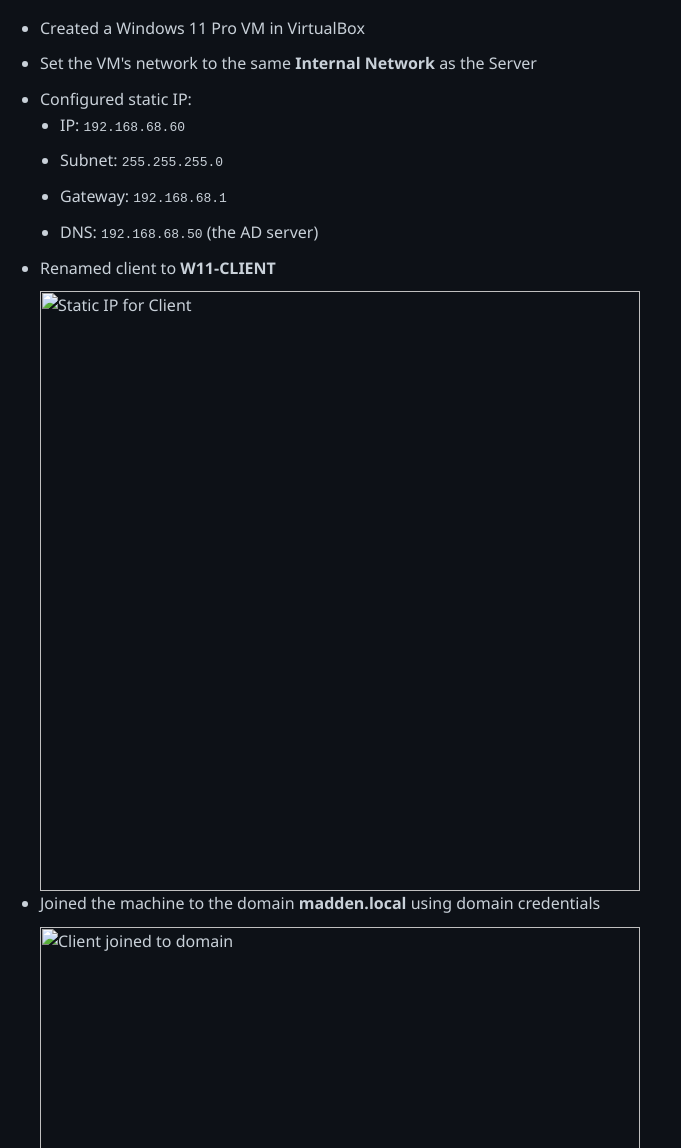
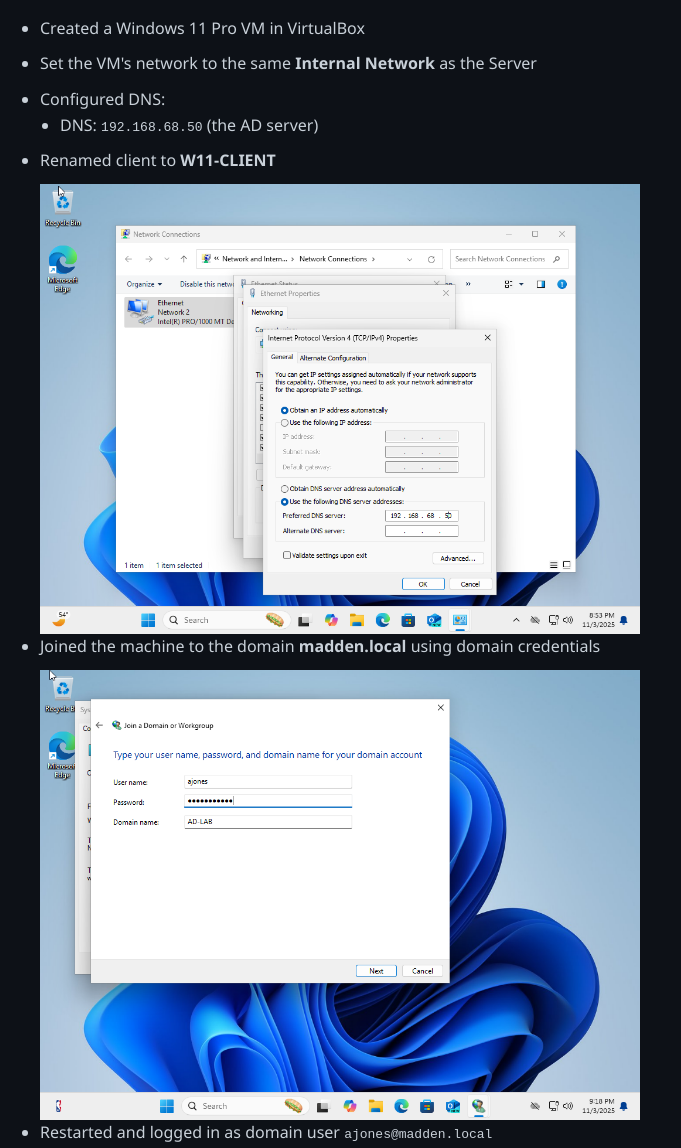
Before and after one commit to alexmadden96/alexmadden.github.io, a plain HTML site: page ad-lab.html in a window 1280 px wide. Shown: the part 5729-6877 px from the top of the page, without its empty margins (0-681 px from the left). Drawn offline with Linux system fonts and the light colour scheme.

Commit message:
Update ad-lab.html

```diff
--- a/ad-lab.html
+++ b/ad-lab.html
@@ -90,20 +90,17 @@
   <ul>
     <li>Created a Windows 11 Pro VM in VirtualBox</li>
     <li>Set the VM's network to the same <strong>Internal Network</strong> as the Server</li>
-    <li>Configured static IP:
+    <li>Configured DNS:
       <ul>
-        <li>IP: <code>192.168.68.60</code></li>
-        <li>Subnet: <code>255.255.255.0</code></li>
-        <li>Gateway: <code>192.168.68.1</code></li>
         <li>DNS: <code>192.168.68.50</code> (the AD server)</li>
       </ul>
     </li>
     <li>Renamed client to <strong>W11-CLIENT</strong></li>
-    <img src="ad-lab pics/client-ip.png" alt="Static IP for Client" width="600" />
+    <img src="ad-lab pics/DNS SET1.png" alt="Static IP for Client" width="600" />
     <li>Joined the machine to the domain <strong>madden.local</strong> using domain credentials</li>
-    <img src="ad-lab pics/domain-join.png" alt="Client joined to domain" width="600" />
+    <img src="ad-lab pics/fixed domain2.png" alt="Client joined to domain" width="600" />
     <li>Restarted and logged in as domain user <code>ajones@madden.local</code></li>
-    <img src="ad-lab pics/login-ajones.png" alt="Domain user login" width="600" />
+    <img src="ad-lab pics/log in3.png" alt="Domain user login" width="600" />
   </ul>
 
   <h3>🔒 Step 6: Group Policy Objects (GPOs)</h3>
@@ -113,6 +110,10 @@
       <ul>
         <li><strong>HR GPO:</strong> Disabled Control Panel for HR users</li>
         <li><strong>IT GPO:</strong> Mapped network drive Z: to <code>\\ad-lab\ITShared</code></li>
+        <img src="ad-lab pics/map network drive 1.png" alt="GPO Setup Summary" width="600" />
+        <img src="ad-lab pics/created shared drive.png" alt="GPO Setup Summary" width="600" />
+        <img src="ad-lab pics/made shared folder.png" alt="GPO Setup Summary" width="600" />
+        <img src="ad-lab pics/proof of shared drive.png" alt="GPO Setup Summary" width="600" />
         <li><strong>IT GPO:</strong> Set a custom wallpaper for IT users</li>
       </ul>
     </li>
```
